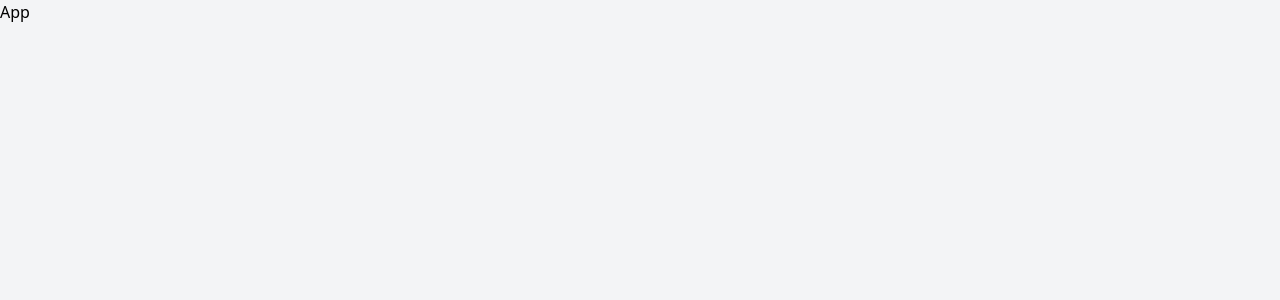
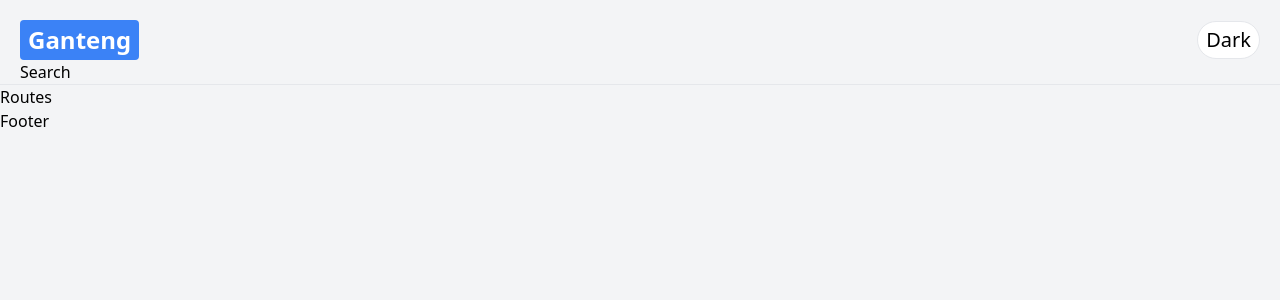
Before and after one commit to irfan7o/ganteng1.0, a React (Create React App) app: page / in a window 1280 px wide. Shown: the top 300 px of the page. Built offline with nearby package versions, Linux system fonts and the light colour scheme.

Commit message:
Search Engine

```diff
--- a/package.json
+++ b/package.json
@@ -9,6 +9,7 @@
     "@testing-library/user-event": "^13.5.0",
     "react": "^18.3.1",
     "react-dom": "^18.3.1",
+    "react-router-dom": "^6.24.0",
     "react-scripts": "5.0.1",
     "web-vitals": "^2.1.4"
   },
--- a/src/App.js
+++ b/src/App.js
@@ -1,17 +1,18 @@
-import React, { useState } from 'react';
+import React, { useState } from 'react'
 
 import { Navbar } from './components/Navbar';
 import { Footer } from './components/Footer';
 import { Routes } from './components/Routes';
 
 const App = () => {
-
   const [darkTheme, setDarkTheme] = useState(false);
 
   return (
     <div className={darkTheme ? 'dark' : ''}>
       <div className="bg-gray-100 dark:bg-gray-900 dark:text-gray-200 min-h-screen">
-        App
+        <Navbar dar={darkTheme} setDarkTheme={setDarkTheme} />
+        <Routes />
+        <Footer />
       </div>
     </div>
   );
--- a/src/components/Footer.jsx
+++ b/src/components/Footer.jsx
@@ -1,7 +1,9 @@
 import React from 'react'
 
-export const Footer = () =>  {
+export const Footer = () => {
   return (
-    <div>Footer</div>
+    <div>
+        <h1>Footer</h1>
+    </div>
   );
 }
--- a/src/components/Navbar.jsx
+++ b/src/components/Navbar.jsx
@@ -1,9 +1,22 @@
-import React from 'react'
+import React from 'react';
+import { Link } from 'react-router-dom';
+import { Search } from './Search';
 
-export const Navbar = () =>  {
+
+export const Navbar = ({ darkTheme, setDarkTheme}) => {
   return (
-    <div className="p-5 pb-0 flex flex-wrap">
-      Navbar
+    <div className="p-5 pb-0 flex flex-wrap sm:justify-between justify-center items-center border-b dark:border-gray-700 border-gray-200">
+        <div className="flex justify-between items-center space-x-5 w-screen">
+            <Link to="/">
+                <p className="text-2xl bg-blue-500 font-bold text-white py-1 px-2 rounded dark:bg-gray-500 dark:text-gray-900">
+                    Ganteng
+                </p>
+            </Link>
+            <button type="button" onClick={() => setDarkTheme(!darkTheme)} className="text-xl dark:bg-gray-50 dark:text-gray-900 bg-white border rounded-full px-2 py-1 hover:shadow-lg">
+                {darkTheme ? 'Light' : 'Dark'}
+            </button>
+        </div>
+        <Search />
     </div>
   );
 }
--- a/src/components/Routes.jsx
+++ b/src/components/Routes.jsx
@@ -1,7 +1,9 @@
 import React from 'react'
 
-export const Routes = () =>  {
+export const Routes = () => {
   return (
-    <div>Routes</div>
+    <div>
+        <h1>Routes</h1>
+    </div>
   );
 }
--- /dev/null
+++ b/src/components/Search.jsx
@@ -0,0 +1,7 @@
+import React from 'react'
+
+export const Search = () => {
+  return (
+    <div>Search</div>
+  )
+}
--- a/src/index.js
+++ b/src/index.js
@@ -1,7 +1,15 @@
-import React from 'react';
-import ReactDOM from 'react-dom';
+import React from "react";
+import ReactDOM from "react-dom";
+import {
+    BrowserRouter as Router
+} from 'react-router-dom';
 
-import App from './App';
+import App from "./App";
 import './global.css';
 
-ReactDOM.render(< App /> , document.getElementById('root'));
+ReactDOM.render( <
+    Router >
+    <App / >
+    </Router>,
+    document.getElementById("root")
+);
--- a/tailwind.config.js
+++ b/tailwind.config.js
@@ -1,6 +1,6 @@
 module.exports = {
   purge: ['./src/**/*.{js,jsx,ts,tsx}', './public/index.html'],
-  darkMode: 'class', // or 'media' or 'class'
+  darkMode: false, // or 'media' or 'class'
   theme: {
     extend: {},
   },
```
Also changed, not shown: 1 other file (tests, documents, lock files or other folders).
